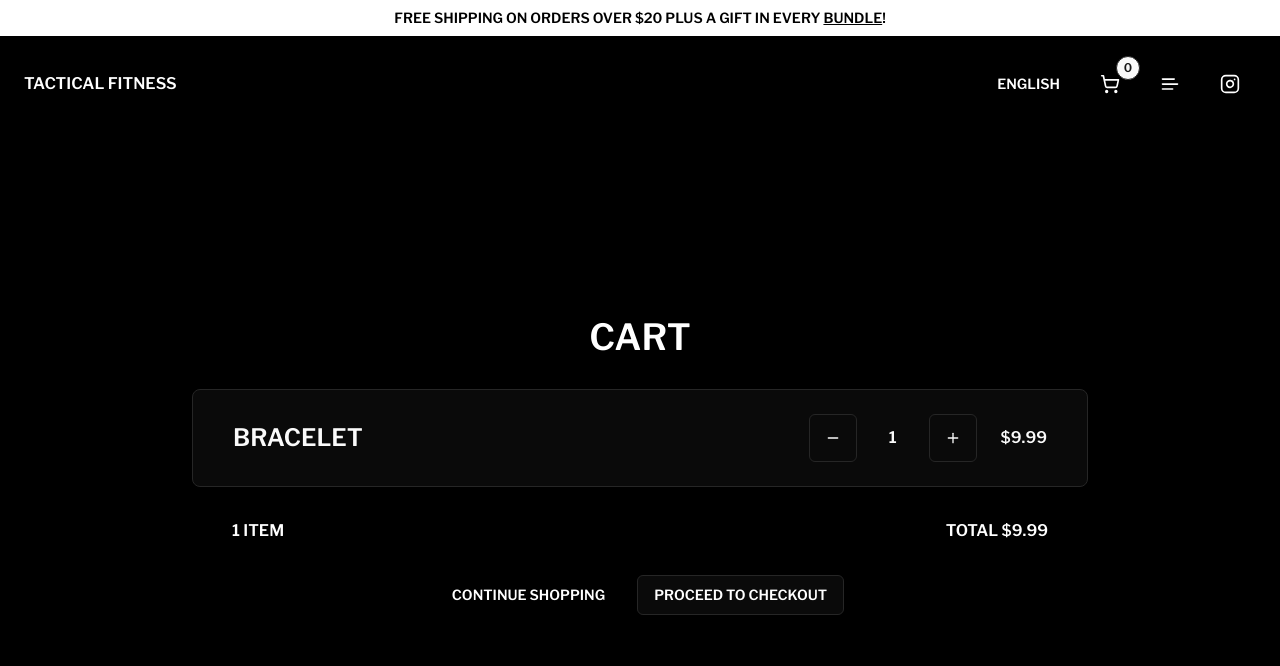
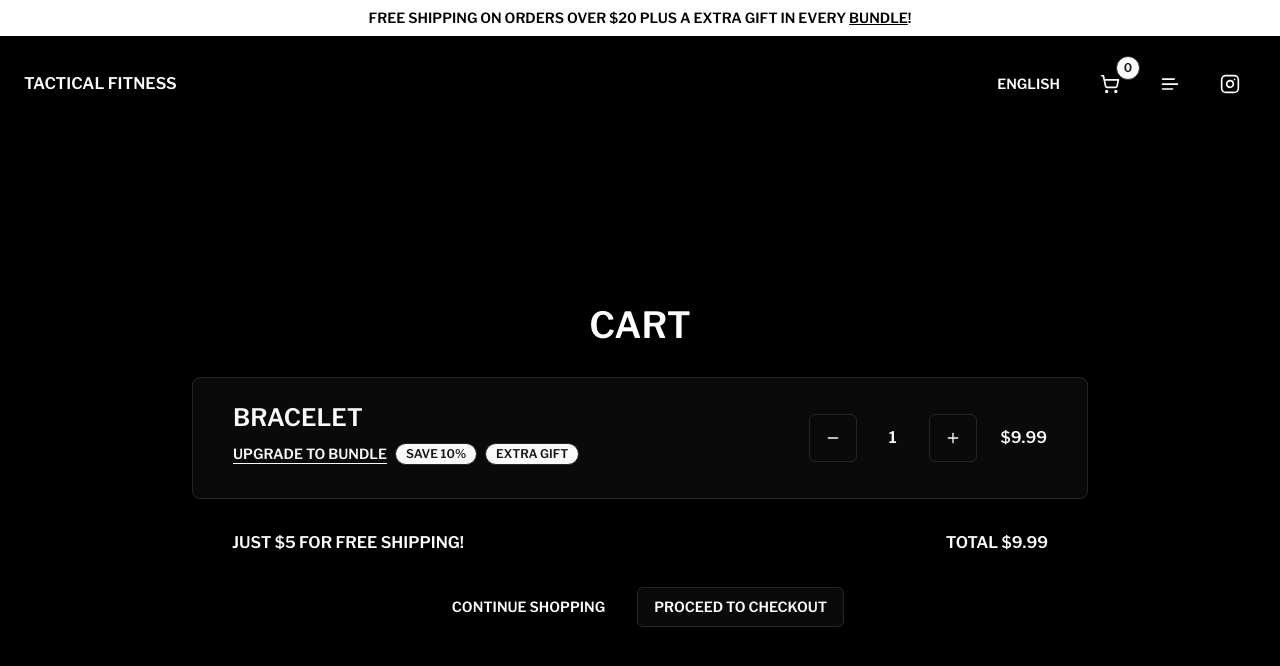
Before and after one commit to tomasconnor/store, a Next.js app: page /cart in a window 1280 px wide. Shown: the top 666 px of the page. Built offline with nearby package versions, Linux system fonts and the light colour scheme.

Commit message:
improve stylistic details

```diff
--- a/app/bundle/page.tsx
+++ b/app/bundle/page.tsx
@@ -10,12 +10,17 @@ export default function Bundle(): React.JSX.Element {
     <ProductDetail
       price={4.99}
       specification={
-        <div className="flex gap-6">
+        <div className="flex gap-8">
           <div>
             <h2 className="uppercase text-2xl">Bundle</h2>
-            <Badge className="dark:hover:bg-white uppercase mt-1">
-              Save 10%
-            </Badge>
+
+            <div className="flex gap-2 mt-1">
+              <Badge className="dark:hover:bg-white uppercase">Save 10%</Badge>
+
+              <Badge className="dark:hover:bg-white uppercase">
+                Extra gift
+              </Badge>
+            </div>
           </div>
 
           <div className="flex items-center">
--- a/components/CartWithItems.tsx
+++ b/components/CartWithItems.tsx
@@ -4,6 +4,7 @@ import { Button } from "@/components/ui/button";
 import { Card } from "@/components/ui/card";
 
 import { Minus, Plus } from "lucide-react";
+import { Badge } from "@/components/ui/badge";
 
 import Link from "next/link";
 
@@ -14,12 +15,31 @@ const CartWithItems: React.FC = (): React.JSX.Element => {
 
       <div className="flex items-center flex-col w-full max-w-4xl gap-8">
         <Card className="flex justify-between items-center gap-10 px-10 py-6 w-full">
+          <div className="flex flex-col">
             <Link
               href="/bracelet"
               className="uppercase text-2xl hover:opacity-85"
             >
               Bracelet
             </Link>
+
+            {/* @TODO */}
+            <span className="flex items-center gap-2">
+              <Button
+                variant="link"
+                className="p-0 uppercase underline hover:opacity-85"
+                asChild
+              >
+                <Link href="/bundle">Upgrade to bundle</Link>
+              </Button>
+
+              <Badge className="dark:hover:bg-white uppercase">Save 10%</Badge>
+
+              <Badge className="dark:hover:bg-white uppercase">
+                Extra gift
+              </Badge>
+            </span>
+          </div>
 
           <div className="flex items-center gap-6">
             <div className="flex items-center gap-8">
@@ -39,7 +59,7 @@ const CartWithItems: React.FC = (): React.JSX.Element => {
         </Card>
 
         <div className="flex justify-between w-full px-10">
-          <span className="uppercase">1 item</span>
+          <span className="uppercase">Just $5 for free shipping!</span>
           <span className="uppercase">Total $9.99</span>
         </div>
       </div>
--- a/components/CheckoutForm.tsx
+++ b/components/CheckoutForm.tsx
@@ -25,11 +25,11 @@ const CheckoutForm: React.FC<CheckoutFormProps> = ({
   setOrderCompleted,
 }): React.JSX.Element => {
   return (
-    <div className="flex items-center flex-col px-6 gap-6 pb-10">
+    <div className="flex items-center flex-col px-6 gap-8 pb-10">
       <h2 className="uppercase text-4xl text-center">Checkout</h2>
       <div className="flex gap-10 w-full max-w-5xl">
         {/* Left */}
-        <div className="flex flex-col gap-6 max-[409px] w-full">
+        <div className="flex flex-col gap-8 max-[409px] w-full">
           {/* Contact details */}
           <div>
             <h3 className="uppercase mb-4">Contact details</h3>
--- a/components/OrderCompleted.tsx
+++ b/components/OrderCompleted.tsx
@@ -4,17 +4,17 @@ import OrderSummary from "@/components/OrderSummary";
 
 const OrderCompleted: React.FC = (): React.JSX.Element => {
   return (
-    <div className="flex items-center flex-col px-6 gap-6 pb-10">
+    <div className="flex items-center flex-col px-6 gap-8 pb-10">
       <h2 className="uppercase text-4xl text-center">
         Thank you for your order
       </h2>
 
-      <div className="flex gap-10 w-full max-w-4xl">
+      <div className="flex gap-8 w-full max-w-4xl">
         {/* Left */}
         <div className="flex flex-col gap-6 max-[409px] w-full">
           {/* Contact details */}
           <div>
-            <h3 className="uppercase mb-4">Contact details</h3>
+            <h3 className="uppercase mb-2">Contact details</h3>
 
             <p className="text-[#808080] text-sm">
               TOMASCONNOR.CZ@GMAIL.COM
@@ -25,7 +25,7 @@ const OrderCompleted: React.FC = (): React.JSX.Element => {
 
           {/* Delivery address */}
           <div>
-            <h3 className="uppercase mb-4">Delivery address</h3>
+            <h3 className="uppercase mb-2">Delivery address</h3>
 
             <p className="text-[#808080] text-sm">
               TOMÁŠ CONNOR
@@ -40,7 +40,7 @@ const OrderCompleted: React.FC = (): React.JSX.Element => {
 
           {/* Shipping method */}
           <div>
-            <h3 className="uppercase mb-4">Shipping method</h3>
+            <h3 className="uppercase mb-2">Shipping method</h3>
 
             <p className="text-[#808080] text-sm">
               ZÁSILKOVNA (PRAŽSKÁ 323/14A, OLOMOUC)
@@ -49,7 +49,7 @@ const OrderCompleted: React.FC = (): React.JSX.Element => {
 
           {/* Payment method */}
           <div>
-            <h3 className="uppercase mb-4">Payment method</h3>
+            <h3 className="uppercase mb-2">Payment method</h3>
 
             <p className="text-[#808080] text-sm">
               PLATBA KARTOU (**** **** **** 3310)
--- a/components/ProductPreviewItem.tsx
+++ b/components/ProductPreviewItem.tsx
@@ -17,10 +17,15 @@ const ProductPreviewItem: React.FC<ProductPreviewItemProps> = ({
           isEven && "bg-[#0E0E0E]"
         }`}
       >
-        <h2 className="flex items-start uppercase text-4xl">
+        <h2 className="flex flex-col items-center uppercase text-4xl gap-2">
           {product.name}
-          {product.badge && (
-            <Badge className="ml-2 dark:hover:bg-white">{product.badge}</Badge>
+
+          {product.badges && (
+            <div className="flex gap-2">
+              {product.badges.map((badge) => (
+                <Badge className="dark:hover:bg-white">{badge}</Badge>
+              ))}
+            </div>
           )}
         </h2>
       </div>
--- a/components/ProductPreviewList.tsx
+++ b/components/ProductPreviewList.tsx
@@ -11,7 +11,7 @@ const ProductPreviewList: React.FC = (): React.JSX.Element => {
     {
       name: "Bundle",
       slug: "bundle",
-      badge: "Save 10%",
+      badges: ["Save 10%", "Extra gift"],
     },
   ];
 
--- a/components/TopBar.tsx
+++ b/components/TopBar.tsx
@@ -5,8 +5,8 @@ const TopBar: React.FC = (): React.JSX.Element => {
   return (
     <div className="flex items-center justify-center bg-white p-2">
       <p className="text-sm uppercase text-center text-black">
-        Free Shipping on Orders Over $20 Plus a Gift in Every{" "}
-        <Link className="underline hover:no-underline" href="/bundle">
+        Free Shipping on Orders Over $20 Plus a Extra Gift in Every{" "}
+        <Link className="underline hover:opacity-85" href="/bundle">
           Bundle
         </Link>
         !
--- a/types.ts
+++ b/types.ts
@@ -1,7 +1,7 @@
 export type Product = {
   name: string;
   slug: string;
-  badge?: string;
+  badges?: string[];
 };
 
 export type ProductPreviewItemProps = {
```
Lines whose indentation alone changed are shown as unchanged.
